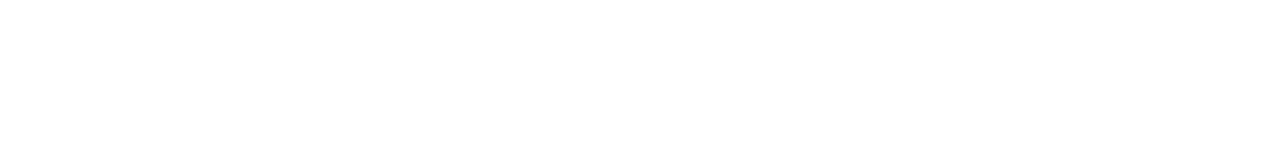
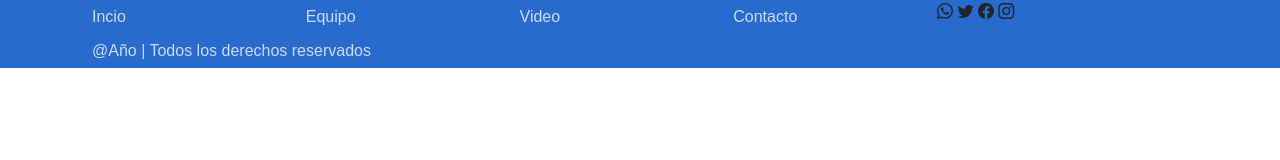
Before and after one commit to Nachul1s/Trabajo-en-grupo-Taller-uff-, a plain HTML site: page index.html in a window 1280 px wide. Drawn offline with nearby package versions, Linux system fonts and the light colour scheme.

Commit message:
trabajo jere

```diff
--- a/index.html
+++ b/index.html
@@ -1,13 +1,48 @@
 <!DOCTYPE html>
 <html lang="en">
+
 <head>
     <meta charset="UTF-8">
     <meta name="viewport" content="width=device-width, initial-scale=1.0">
     <title>TRABAJO EN GRUPO UFFFFFFFF</title>
-     <link href="https://cdn.jsdelivr.net/npm/bootstrap@5.3.8/dist/css/bootstrap.min.css" rel="stylesheet" integrity="sha384-sRIl4kxILFvY47J16cr9ZwB07vP4J8+LH7qKQnuqkuIAvNWLzeN8tE5YBujZqJLB" crossorigin="anonymous">
-</head>
+    <link rel="stylesheet" href="https://cdn.jsdelivr.net/npm/bootstrap-icons@1.13.1/font/bootstrap-icons.min.css">
+    <link href="https://cdn.jsdelivr.net/npm/bootstrap@5.3.8/dist/css/bootstrap.min.css" rel="stylesheet"
+        integrity="sha384-sRIl4kxILFvY47J16cr9ZwB07vP4J8+LH7qKQnuqkuIAvNWLzeN8tE5YBujZqJLB" crossorigin="anonymous">
+<link rel="stylesheet" href="style.css">
+    </head>
+
 <body>
+    <script src="https://cdn.jsdelivr.net/npm/bootstrap@5.3.8/dist/js/bootstrap.bundle.min.js"
+        integrity="sha384-FKyoEForCGlyvwx9Hj09JcYn3nv7wiPVlz7YYwJrWVcXK/BmnVDxM+D2scQbITxI"
+        crossorigin="anonymous"></script>
 
-<script src="https://cdn.jsdelivr.net/npm/bootstrap@5.3.8/dist/js/bootstrap.bundle.min.js" integrity="sha384-FKyoEForCGlyvwx9Hj09JcYn3nv7wiPVlz7YYwJrWVcXK/BmnVDxM+D2scQbITxI" crossorigin="anonymous"></script>
+    <footer class="footer" style="background-color: #286bcf;">
+        <div class="container">
+            <div class="row">
+                <div class="col-9">
+                    <div class="row">
+                        <div class="col"><a href="" class="menu-icon">Incio</a></div>
+                        <div class="col"> <a href="" class="menu-icon">Equipo</a></div>
+                        <div class="col"><a href="" class="menu-icon">Video</a></div>
+                        <div class="col"><a href="" class="menu-icon">Contacto</a></div>
+                    </div>
+
+                    <p class="menu-icon">@Año | Todos los derechos reservados</p>
+                </div>
+                <div class="col-3">
+                    <i class="bi bi-whatsapp" width="100px"></i>
+                    <i class="bi bi-twitter" width="100px"></i>
+                    <i class="bi bi-facebook" width="100px"></i>
+                    <i class="bi bi-instagram" width="100px"></i>
+                </div>
+            </div>
+        </div>
+
+
+
+
+
+    </footer>
 </body>
+
 </html>
--- /dev/null
+++ b/style.css
@@ -0,0 +1,29 @@
+*{
+    margin: 0;
+    padding: 0;
+    box-sizing: border-box;
+    font-family: sans-serif;
+}
+
+.body{
+    display: flex;
+    justify-content: flex-end;
+    align-items: flex-end;
+    min-height: 100vh;
+    background-color: white;
+}
+
+.footer{
+    position: relative;
+    width: 100%;
+    background-color: #286bcf;
+}
+
+.menu-icon{
+ color: white;
+ font-size: 20xp;
+ display: inline-block;
+ text-decoration: none;
+ margin: 5px 10px;
+ opacity: 0.75;
+}
```
